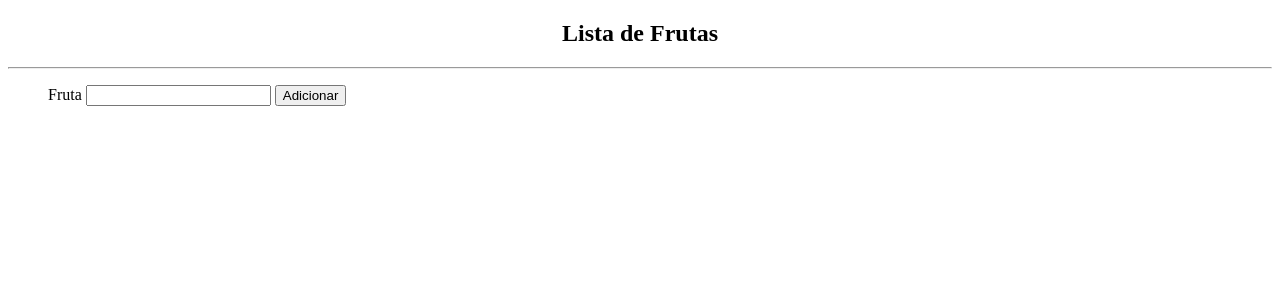
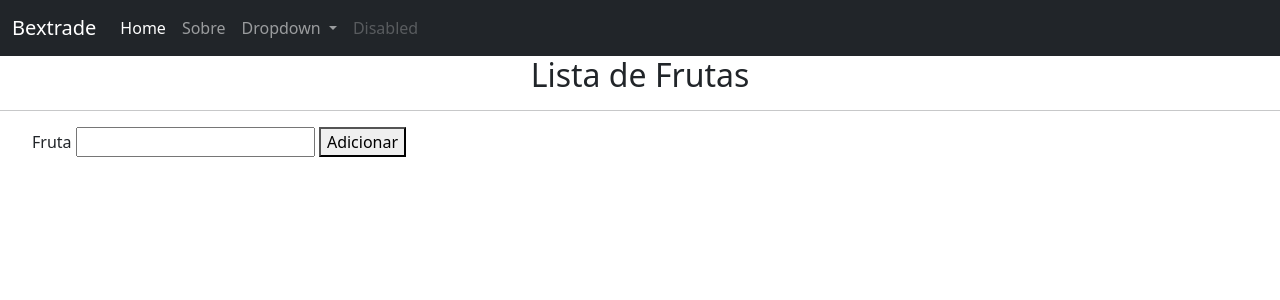
Before and after one commit to cyberbex/flaskweb, a Flask app: page / in a window 1280 px wide. Shown: the top 300 px of the page. Run offline with Flask 3, Linux system fonts and the light colour scheme.

Commit message:
incluindo o bootstrap, e navbar/customizando

```diff
--- a/templates/base.html
+++ b/templates/base.html
@@ -4,10 +4,47 @@
 	<meta charset="utf-8">
 	<meta name="viewport" content="width=device-width, initial-scale=1">
 	<title>AppPython</title>
-
+	<link rel="stylesheet" href="https://cdn.jsdelivr.net/npm/bootstrap@5.3.2/dist/css/bootstrap.min.css"
+	integrity="sha384-T3c6CoIi6uLrA9TneNEoa7RxnatzjcDSCmG1MXxSR1GAsXEV/Dwwykc2MPK8M2HN"
+	crossorigin="anonymous">
 </head>
 <body>
+	<nav class="navbar navbar-expand-lg navbar-dark bg-dark">
+		<div class="container-fluid">
+		  <a class="navbar-brand" href="#">Bextrade</a>
+		  <button class="navbar-toggler" type="button" data-bs-toggle="collapse" data-bs-target="#navbarSupportedContent" aria-controls="navbarSupportedContent" aria-expanded="false" aria-label="Toggle navigation">
+			<span class="navbar-toggler-icon"></span>
+		  </button>
+		  <div class="collapse navbar-collapse" id="navbarSupportedContent">
+			<ul class="navbar-nav me-auto mb-2 mb-lg-0">
+			  <li class="nav-item">
+				<a class="nav-link active" aria-current="page" href="{{url_for('principal')}}">Home</a>
+			  </li>
+			  <li class="nav-item">
+				<a class="nav-link" href="{{url_for('sobre')}}">Sobre</a>
+			  </li>
+			  <li class="nav-item dropdown">
+				<a class="nav-link dropdown-toggle" href="#" id="navbarDropdown" role="button" data-bs-toggle="dropdown" aria-expanded="false">
+				  Dropdown
+				</a>
+				<ul class="dropdown-menu" aria-labelledby="navbarDropdown">
+				  <li><a class="dropdown-item" href="#">Action</a></li>
+				  <li><a class="dropdown-item" href="#">Another action</a></li>
+				  <li><hr class="dropdown-divider"></li>
+				  <li><a class="dropdown-item" href="#">Something else here</a></li>
+				</ul>
+			  </li>
+			  <li class="nav-item">
+				<a class="nav-link disabled" href="#" tabindex="-1" aria-disabled="true">Disabled</a>
+			  </li>
+			</ul>
+
+		  </div>
+		</div>
+	  </nav>
 	{% block conteudo %}
 	{% endblock conteudo %}
+	<script src="https://cdn.jsdelivr.net/npm/bootstrap@5.3.2/dist/js/bootstrap.bundle.min.js"
+	integrity="sha384-C6RzsynM9kWDrMNeT87bh95OGNyZPhcTNXj1NW7RuBCsyN/o0jlpcV8Qyq46cDfL" crossorigin="anonymous"></script>
 </body>
 </html>
```
